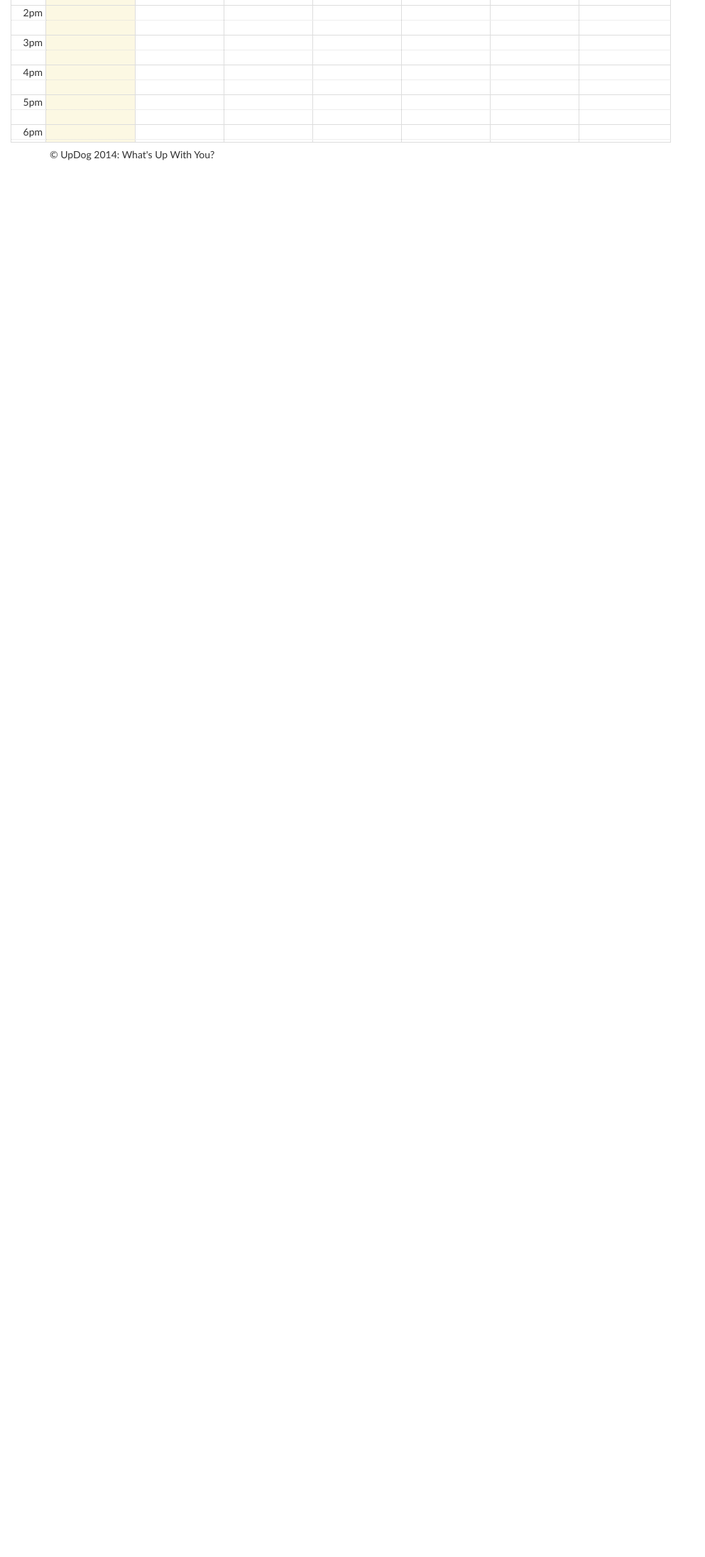
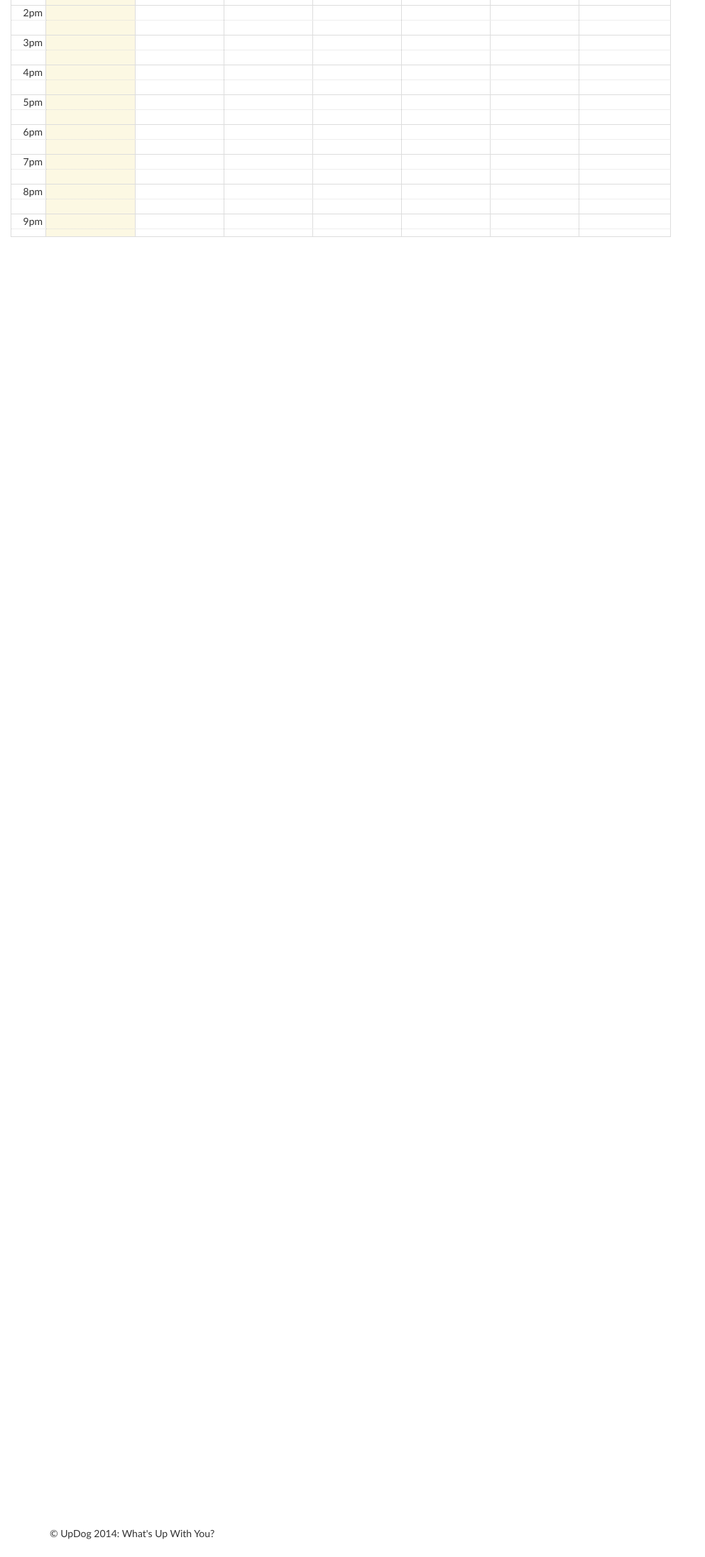
Before and after one commit to jacoblee93/updogV2, a Django app: page / in a window 1280 px wide. Shown: the part 369-2563 px from the top of the page at 71% size, without its empty margins (0-993 px from the left). Before the commit the page ends 595 px from the top, so only its background shows below. Run offline with Django 3.2, Linux system fonts and the light colour scheme; a user stored in the database is signed in; tables that the repository leaves empty hold one stand-in row (values such as "Sample post"); data that the repository does not hold is empty; parts of the project's set-up code (start-up, migrations or seed data) failed here and were passed over; some libraries are stand-ins or nearby versions.

Commit message:
Height Test

```diff
--- a/static/css/custom.css
+++ b/static/css/custom.css
@@ -5,3 +5,18 @@ body{
    width: auto !important;  /* Firefox will set width as auto */
    width:100px;             /* As IE ignores !important it will set width as 1000px; */
 }
+
+.col-xs-6 {
+
+	height:200vh;
+}
+
+#calendar {
+
+	height:200vh;
+}
+
+#calendar .fc-content {
+
+	height:200vh;
+}
--- a/templates/updog/calendar.html
+++ b/templates/updog/calendar.html
@@ -567,6 +567,7 @@ selecthelper: true,
       firstHour: 8,
       // makes calendar fit on screen
       height: 510,
+      contentHeight:600,
 
       // Use below if you want something to happen after
       // clicking on an existing event in the calendar
```
